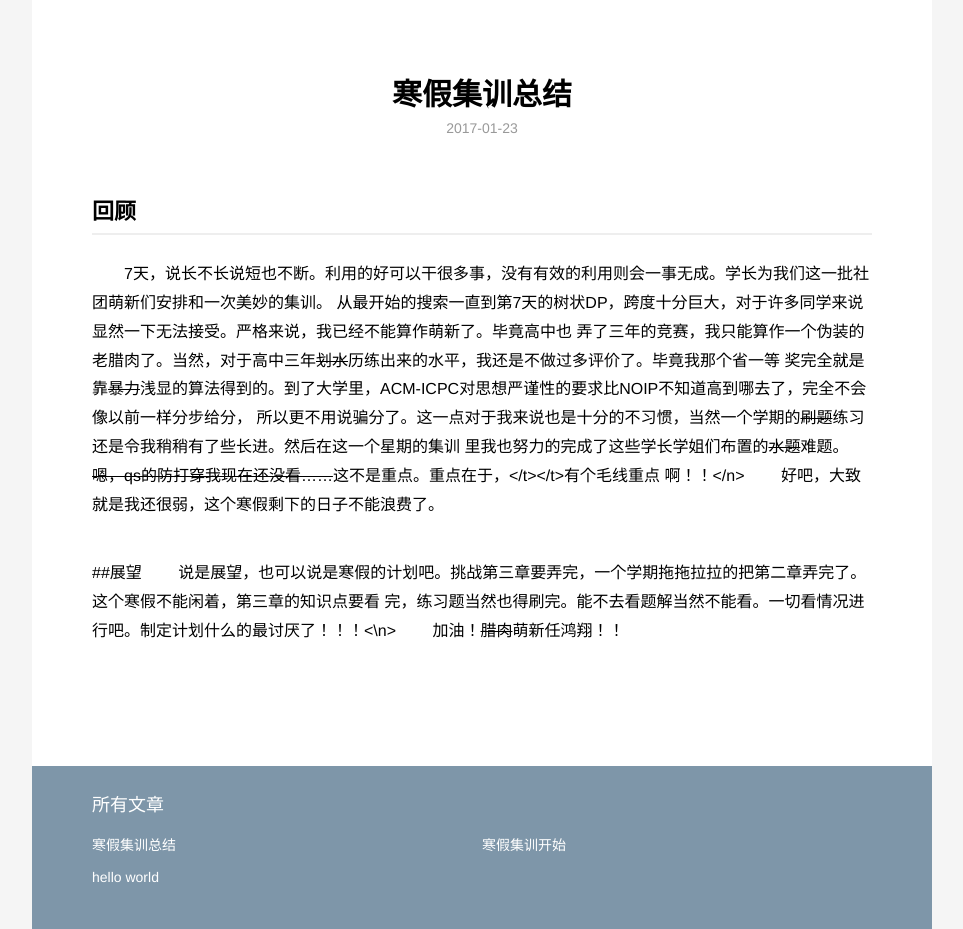
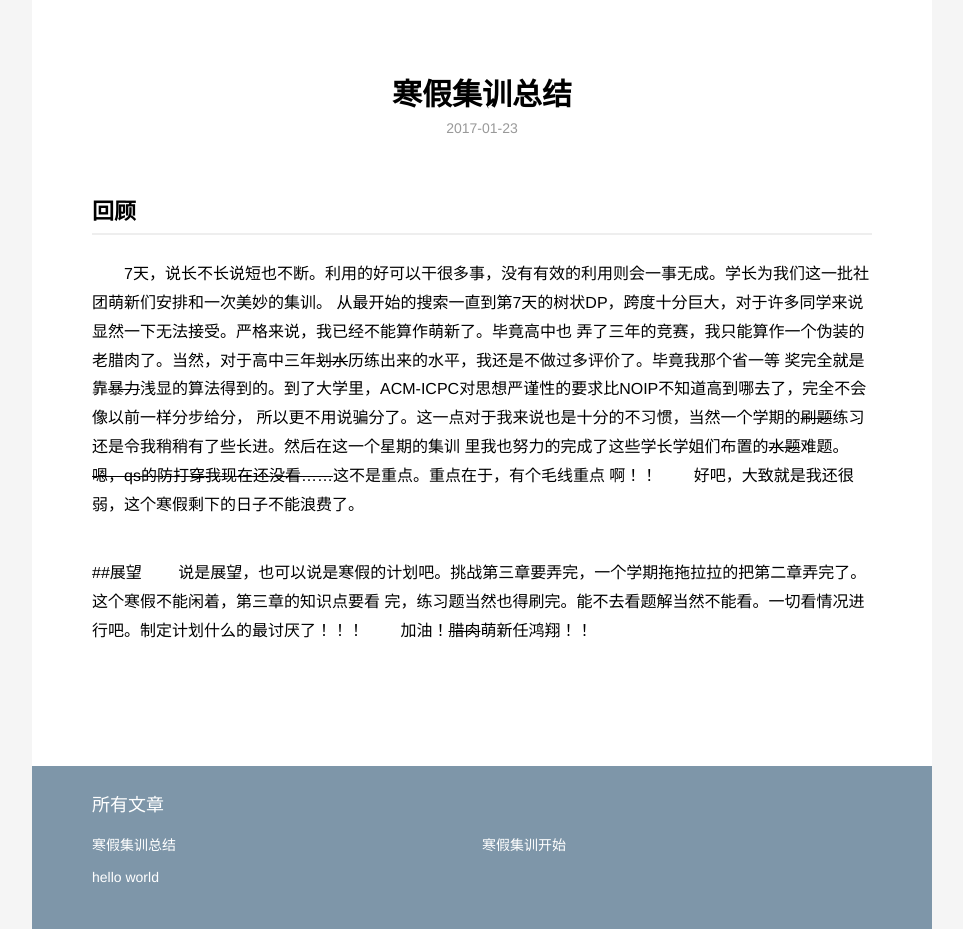
Before and after one commit to rhx1998/rhx1998.github.com, a Jekyll site: the page built from _posts/2017-01-23-寒假集训总结.md, in a window 1280 px wide. Shown: the whole page, without its empty margins (158-1121 px from the left). Built offline with Jekyll 4.4.1, drawn with Linux system fonts in a browser that asks for light colours.

Commit message:
2017-02-02
md的尝试

```diff
--- a/_posts/2017-01-23-寒假集训总结.md
+++ b/_posts/2017-01-23-寒假集训总结.md
@@ -11,11 +11,11 @@ description: 为期7天的集训就这么结束了
 弄了三年的竞赛，我只能算作一个伪装的老腊肉了。当然，对于高中三年~~划水~~历练出来的水平，我还是不做过多评价了。毕竟我那个省一等
 奖完全就是靠~~暴力~~浅显的算法得到的。到了大学里，ACM-ICPC对思想严谨性的要求比NOIP不知道高到哪去了，完全不会像以前一样分步给分，
 所以更不用说骗分了。这一点对于我来说也是十分的不习惯，当然一个学期的~~刷题~~练习还是令我稍稍有了些长进。然后在这一个星期的集训
-里我也努力的完成了这些学长学姐们布置的~~水题~~难题。~~嗯，qs的防打穿我现在还没看……~~这不是重点。重点在于，</t></t>有个毛线重点
-啊！！</n>
+里我也努力的完成了这些学长学姐们布置的~~水题~~难题。~~嗯，qs的防打穿我现在还没看……~~这不是重点。重点在于，有个毛线重点
+啊！！
 　　好吧，大致就是我还很弱，这个寒假剩下的日子不能浪费了。
 
 ##展望
 　　说是展望，也可以说是寒假的计划吧。挑战第三章要弄完，一个学期拖拖拉拉的把第二章弄完了。这个寒假不能闲着，第三章的知识点要看
-完，练习题当然也得刷完。能不去看题解当然不能看。一切看情况进行吧。制定计划什么的最讨厌了！！！<\n>
+完，练习题当然也得刷完。能不去看题解当然不能看。一切看情况进行吧。制定计划什么的最讨厌了！！！
 　　加油！~~腊肉~~萌新任鸿翔！！
```
